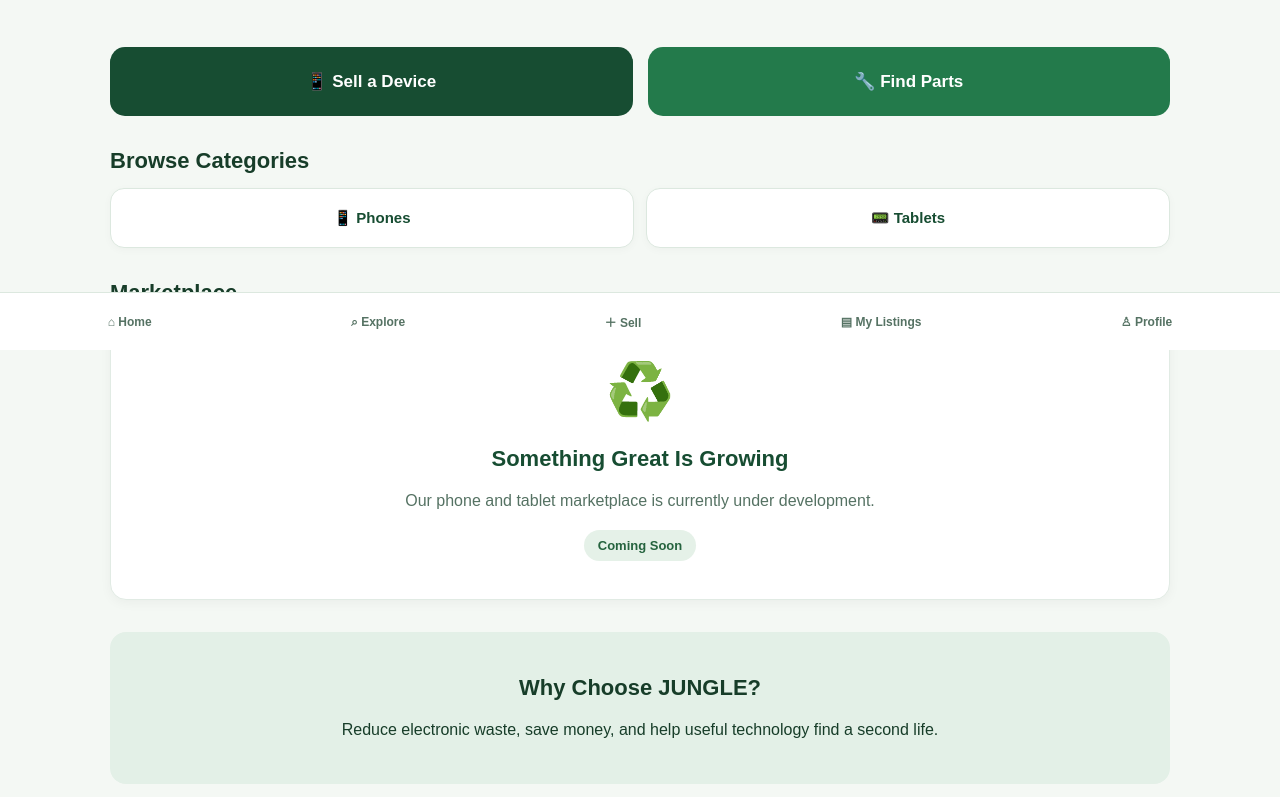
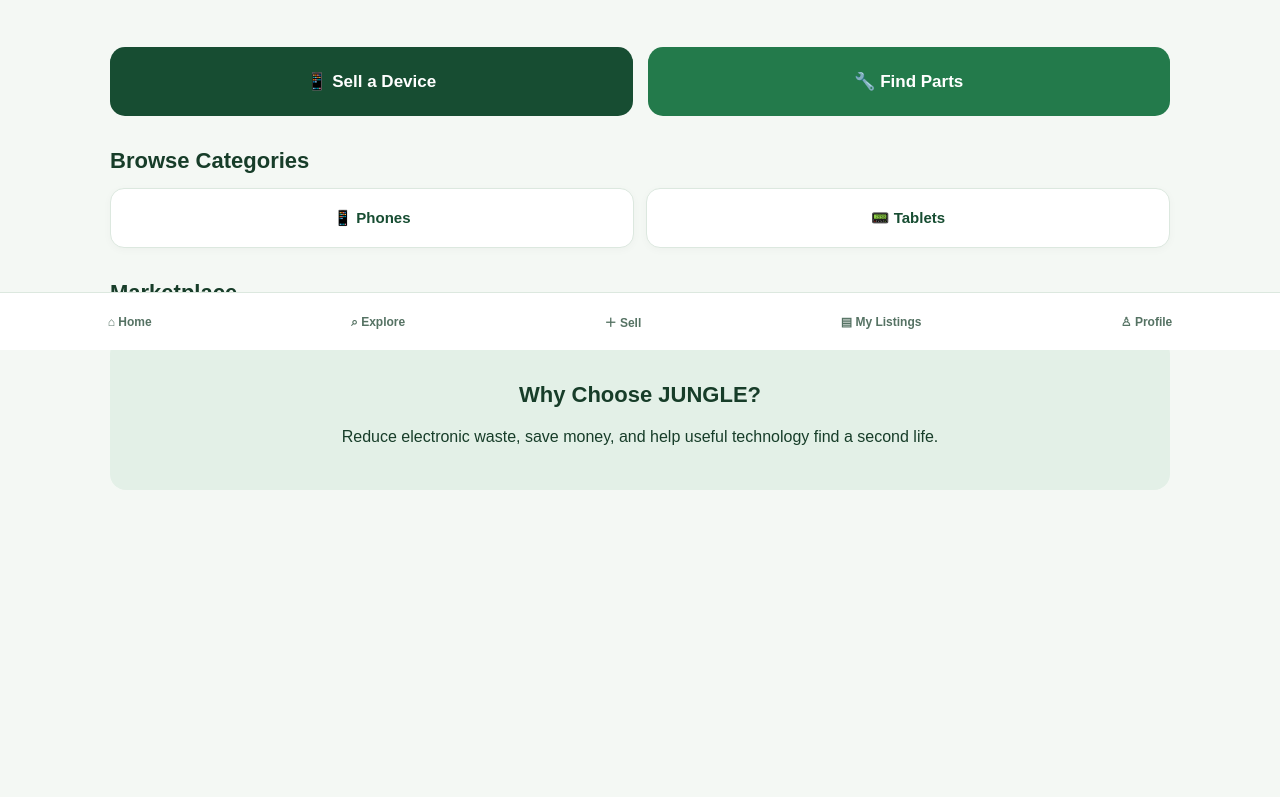
Before and after one commit to Karenish13/jungle-marketplace, a plain HTML site: page index.html in a window 1280 px wide. Shown: the part 450-1247 px from the top of the page. After the commit the page ends 1077 px from the top, so only its background shows below. Drawn offline with Linux system fonts and the light colour scheme.

Commit message:
Remove marketplace preview from index.html
Removed marketplace preview section from index.html.

```diff
--- a/index.html
+++ b/index.html
@@ -65,15 +65,7 @@
 
             <section class="featured">
                 <h2>Marketplace</h2>
-                <div class="marketplace-preview">
-                    <span class="preview-icon">♻️</span>
-                    <h3>Something Great Is Growing</h3>
-                    <p>
-                        Our phone and tablet marketplace is
-                        currently under development.
-                    </p>
-                    <span class="status">Coming Soon</span>
-                </div>
+                <div id="home-feed"></div>
             </section>
 
             <section class="mission">
```
